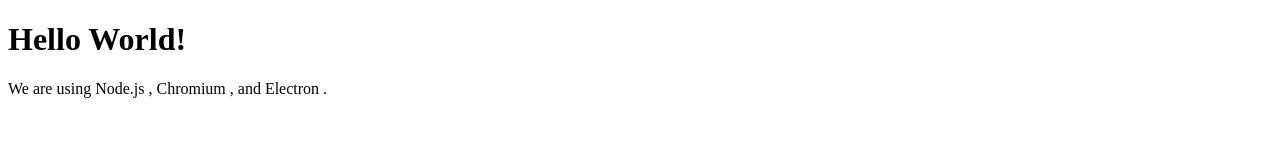
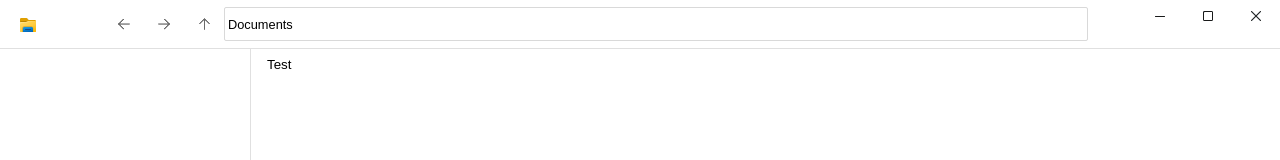
Before and after one commit to pasqualirb/windows_file_explorer, a website with bundled scripts: page index.html in a window 1280 px wide. Shown: the top 160 px of the page. Built offline with nearby package versions, Linux system fonts and the light colour scheme.

Commit message:
partial changes (do not use this commit as it will be rebased)

```diff
--- /dev/null
+++ b/floatingMenu.css
@@ -0,0 +1,5 @@
+.floating-menu {
+	border-radius: 12px;
+
+	background-color: #f5f5f5;
+}
--- /dev/null
+++ b/index.css
@@ -0,0 +1,28 @@
+
+html {
+	width: 100vw;
+	height: 100vh;
+
+	display: flex;
+}
+
+body * {
+	display: flex;
+
+	font-family: Arial;
+	cursor: default;
+}
+
+body {
+	margin: 0;
+	width: 100%;
+	height: 100%;
+
+	display: flex;
+	flex-flow: column nowrap;
+
+	user-select: none;
+	-webkit-user-drag: none;
+}
+
+div:focus { outline-color: #99D1FF; }
--- a/index.html
+++ b/index.html
@@ -1,25 +1,79 @@
 <!DOCTYPE html>
 <html>
+
 <head>
-    <meta charset="UTF-8" />
+	<meta charset="UTF-8">
+	<!-- https://developer.mozilla.org/en-US/docs/Web/HTTP/CSP -->
+	<!-- <meta http-equiv="Content-Security-Policy" content="default-src 'self'; script-src 'self'"> -->
 	<title>Hello World!</title>
-    <!-- https://developer.mozilla.org/en-US/docs/Web/HTTP/CSP -->
-    <meta
-      http-equiv="Content-Security-Policy"
-      content="default-src 'self'; script-src 'self'"
-    />
-    <meta
-      http-equiv="X-Content-Security-Policy"
-      content="default-src 'self'; script-src 'self'"
-    />
+
+	<link href="./index.css" rel="stylesheet">
+	<link href="./titleBar.css" rel="stylesheet">
+	<link href="./mainView.css" rel="stylesheet">
+	<link href="./floatingMenu.css" rel="stylesheet">
 </head>
-  <body>
-    <h1>Hello World!</h1>
-    We are using Node.js <span id="node-version"></span>, Chromium
-    <span id="chrome-version"></span>, and Electron
-    <span id="electron-version"></span>.
 
+<body spellcheck="false">
+
+	<!-- ================================================================================= -->
+	<!-- Title bar (contains address bar) -->
+	<!-- ================================================================================= -->
+	<div id="title-bar">
+
+		<!-- explorer icon -->
+		<div id="explorer-button-container">
+			<div id="explorer-button" tabindex="0"></div>
+		</div>
+
+		<div class="title-bar-spacer"></div>
+
+		<!-- address/search bar -->
+		<div class="address-bar-container">
+			<div class="address-bar-button left-button" tabindex="1"></div>
+			<div class="address-bar-button right-button" tabindex="2"></div>
+			<div class="address-bar-button up-button" tabindex="3"></div>
+			<div class="address-bar" tabindex="4">
+				<div class="address-bar-section" onclick="window.api.send('refresh', '/Users/tafstore/')">
+					Documents
+				</div>
+			</div>
+		</div>
+
+		<div class="title-bar-spacer"></div>
+
+		<!-- minimize/maximize/close -->
+		<div id="window-buttons-container">
+			<div class="window-button" id="minimize-button" onclick="minimize()"></div>
+			<div class="window-button" id="maximize-button" onclick="maximize()"></div>
+			<div class="window-button" id="close-button" onclick="close()"></div>
+		</div>
+
+	</div>
+
+	<!-- ================================================================================= -->
+	<!-- Main container (where files are shown) -->
+	<!-- ================================================================================= -->
+	<div class="main-container">
+		<div class="tree-view"></div>
+		<div class="files-view">
+			<div id="files-container" style="flex-flow: column; background-color: transparent;">
+				<div class="file-line" onclick="focus()">Test</div>
+			</div>
+		</div>
+	</div>
+
+
+	<!-- ================================================================================= -->
+	<!-- Status bar -->
+	<!-- ================================================================================= -->
+	<div class="status-bar">
+
+	</div>
+
+	<!-- <div class="floating-menu" style="position: absolute; top: 200px; left: 400px; height: 400px; width: 300px;"></div> -->
 	<!-- You can also require other files to run in this process -->
+	<script style="display: none">var exports = {};</script>
 	<script src="./dist/renderer.js"></script>
 </body>
+
 </html>
--- /dev/null
+++ b/mainView.css
@@ -0,0 +1,46 @@
+
+/* ================================================================================= */
+/* Main container */
+/* ================================================================================= */
+
+.main-container {
+	flex-grow: 1;
+	overflow: hidden;
+	background-color: transparent;
+}
+
+/* ================================================================================= */
+/* Tree view */
+/* ================================================================================= */
+
+.tree-view {
+	background-color: transparent;
+	min-width: 250px;
+	border-right: 1px solid #E0E0E0;
+}
+
+/* ================================================================================= */
+/* Files view */
+/* ================================================================================= */
+
+.files-view {
+	flex-flow: column;
+	flex-grow: 1;
+	overflow: auto;
+
+	padding-left: 1rem;
+
+	font-size: 10pt;
+	background-color: white;
+}
+
+.file-line {
+	min-height: 26px;
+	margin-bottom: 2px;
+	margin-top: 2px;
+
+	align-items: center;
+}
+.file-line:hover { background-color: #E5F3FF; }
+.file-line:hover:active { background-color: #D9EEFF; }
+.file-line:focus { background-color: #CCE8FF; }
--- a/package.json
+++ b/package.json
@@ -26,5 +26,7 @@
     "eslint": "^7.31.0",
     "typescript": "^4.3.5"
   },
-  "dependencies": {}
+  "dependencies": {
+    "electron-acrylic-window": "^0.5.8"
+  }
 }
--- /dev/null
+++ b/src/common.ts
@@ -0,0 +1,20 @@
+
+export interface IpcEvent {
+	event: string;
+	request?: string;
+}
+
+export const Events: Array<IpcEvent> = [
+	{ event: "refreshed", request: "refresh" },
+
+	{ event: "maximized", request: "maximize" },
+	{ event: "minimized", request: "minimize" },
+	{ event: "closed",    request: "close" },
+	// ...
+];
+
+// Renderer api
+export interface RendererPublicApi {
+	send(event: string, data: any): void;
+	on(event: string, callback: (data: any) => any): void;
+}
--- a/src/renderer.ts
+++ b/src/renderer.ts
@@ -4,3 +4,75 @@
 // nodeIntegration is set to true in webPreferences.
 // Use preload.js to selectively enable features
 // needed in the renderer process.
+
+// Setup renderer Inter-Process Communication (IPC)
+// ================================================
+
+import { RendererPublicApi } from "./common";
+
+declare global {
+	interface Window { api: RendererPublicApi; }
+}
+
+const On = window.api.on;
+const Send = window.api.send;
+
+// Register listeners
+// ==================
+
+// "refresh" completion
+On("refreshed", (files: string[]) => {
+	document.getElementById("files-container").innerHTML = "";
+	for (let fileName of files) {
+		let element = document.createElement("div");
+		element.classList.add("file-line");
+		let newContent = document.createTextNode(fileName);
+		element.appendChild(newContent);
+		document.getElementById("files-container").appendChild(element);
+	}
+});
+
+const MAXIMIZE_BUTTON_ID = "maximize-button";
+const RESTORE_BUTTON_ID = "restore-button";
+On("maximized", () => {
+	let elem = document.getElementById(MAXIMIZE_BUTTON_ID);
+	if (!elem)
+		return;
+	elem.id = RESTORE_BUTTON_ID;
+	elem.onclick = restore;
+});
+On("restored", () => {
+	let elem = document.getElementById(RESTORE_BUTTON_ID);
+	if (!elem)
+		return;
+	elem.id = MAXIMIZE_BUTTON_ID;
+	elem.onclick = maximize;
+});
+
+// TODO: parse config file
+//   - Define custom actions (like open Terminal here). Check if windows has an API for that.
+//   -
+// TODO: parse state file (recent files / last directory / windows size / whether panes are visible)
+//       Also, check if windows has an API for (e.g.) recent files
+// TODO: option to hide file extensions?
+// TODO: When an event is sent (e.g. open properties of a file), send together the current context/directory
+//       for checking against the context when event is received. This prevents weird behaviors. Also, try
+//       to cancel events and close windows/objects that belong to the previous context.
+// TODO: Allow pluggable ops for filesystems. Or maybe not ... leave this for winfsp or dokan
+
+const minimize = () => Send("minimize", null);
+const maximize = () => Send("maximize", null);
+const restore  = () => Send("restore", null);
+const close    = () => Send("close", null);
+
+// Entry point
+// ===========
+
+function init() {
+	let path = "/";
+
+	// load files
+	Send("refresh", path);
+}
+
+init();
--- /dev/null
+++ b/titleBar.css
@@ -0,0 +1,144 @@
+
+#title-bar {
+	display: flex;
+	position: relative;
+	-webkit-app-region: drag;
+	min-height: 3rem;
+	max-height: 3rem;
+	flex-wrap: nowrap;
+	overflow: hidden;
+	align-items: stretch;
+	justify-content: space-between;
+
+	border-bottom: 1px solid #E0E0E0;
+}
+
+.title-bar-spacer {
+	min-width: 3rem;
+}
+
+/* When window's width is equal or less than max-width */
+@media (max-width: 650px) {
+	/* Hide spacers */
+	.title-bar-spacer { display: none; }
+}
+
+/* ================================================================================= */
+/* Explorer button */
+/* ================================================================================= */
+
+#explorer-button-container {
+	align-items: center;
+	justify-content: center;
+	min-width: 3.5rem;
+}
+
+#explorer-button {
+	-webkit-app-region: no-drag;
+	background-image: url('./icons/explorer.png');
+	background-repeat: no-repeat;
+	background-position: center;
+	background-size: 16px 16px;
+	width: 26px;
+	height: 26px;
+	border-radius: 3px;
+}
+#explorer-button:hover { background-color: #e9e9e988; }
+#explorer-button:hover:active { background-color: #ededed88; }
+
+
+
+/* ================================================================================= */
+/* Address bar */
+/* ================================================================================= */
+
+.address-bar-container {
+	flex-grow: 1;
+	align-items: center;
+	min-width: 15rem;
+	max-width: 100rem;
+	justify-content: center;
+}
+
+.address-bar-button {
+	-webkit-app-region: no-drag;
+	min-width: 2.5rem;
+	min-height: 2.5rem;
+	background-color: transparent;
+	background-repeat: no-repeat;
+	background-position: center;
+}
+.address-bar-button:hover { background-color: #e9e9e988; }
+.address-bar-button:hover:active { background-color: #ededed88; }
+.left-button { background-image: url('./icons/left.png'); }
+.right-button { background-image: url('./icons/right.png'); }
+.up-button { background-image: url('./icons/up.png'); }
+
+.address-bar {
+	-webkit-app-region: no-drag;
+	width: 100%;
+	height: 2rem;
+	align-items: stretch;
+
+	background-color: #ffffff;
+	border: 1px solid #d9d9d9;
+	border-radius: 2px;
+}
+
+.address-bar-section {
+	border-radius: 2px;
+	border: 1px solid transparent;
+	align-items: center;
+	padding: 0 2px;
+	font-size: .8rem;
+}
+.address-bar-section:hover { border: 1px solid #CCE8FF; background-color: #E5F3FF; }
+.address-bar-section:hover:active { border: 1px solid #99D1FF; background-color: #CCE8FF; }
+
+
+/* ================================================================================= */
+/* Minimize / Maximize / Close buttons */
+/* ================================================================================= */
+
+#window-buttons-container {
+	align-items: flex-start;
+	justify-content: flex-end;
+}
+
+.window-button {
+	-webkit-app-region: no-drag;
+	min-width: 3rem;
+	min-height: 2rem;
+	align-items: center;
+	justify-content: center;
+	background-color: transparent;
+	background-repeat: no-repeat;
+	background-position: center;
+}
+
+#minimize-button { background-image: url('./icons/minimize_icon.png'); }
+#minimize-button:hover { background-color: #e9e9e988; }
+#minimize-button:hover:active { background-color: #ededed88; }
+
+#maximize-button { background-image: url('./icons/maximize_icon.png'); }
+#maximize-button:hover { background-color: #e9e9e988; }
+#maximize-button:hover:active { background-color: #ededed88; }
+
+#restore-button { background-image: url('./icons/close_icon.png'); }
+#restore-button:hover { background-color: #e9e9e988; }
+#restore-button:hover:active { background-color: #ededed88; }
+
+#close-button { background-image: url('./icons/close_icon.png'); }
+#close-button:hover { background-color: #c42b1c; background-image: url('./icons/close_icon_hover.png'); }
+#close-button:hover:active { background-color: #c84031; }
+
+/* When window's width is equal or less than max-width */
+@media (max-width: 550px) {
+	/* Hide Minimize and Maximize buttons */
+	#minimize-button { display: none; }
+	#maximize-button { display: none; }
+
+	/* Make the buttons smaller */
+	#window-buttons-container { min-width: 3rem; }
+	.window-button { min-width: 2rem; }
+}
```
Also changed, not shown: src/fileExplorerApp.ts (added, +51 -0 lines), src/main.ts (+5 -19 lines), src/preload.ts (+15 -0 lines), icons/close_icon.png (added), icons/close_icon_hover.png (added), icons/explorer.png (added), icons/left.png (added), icons/maximize_icon.png (added), icons/minimize_icon.png (added), icons/right.png (added), icons/up.png (added), 1 other file. Lines whose indentation alone changed are shown as unchanged.
